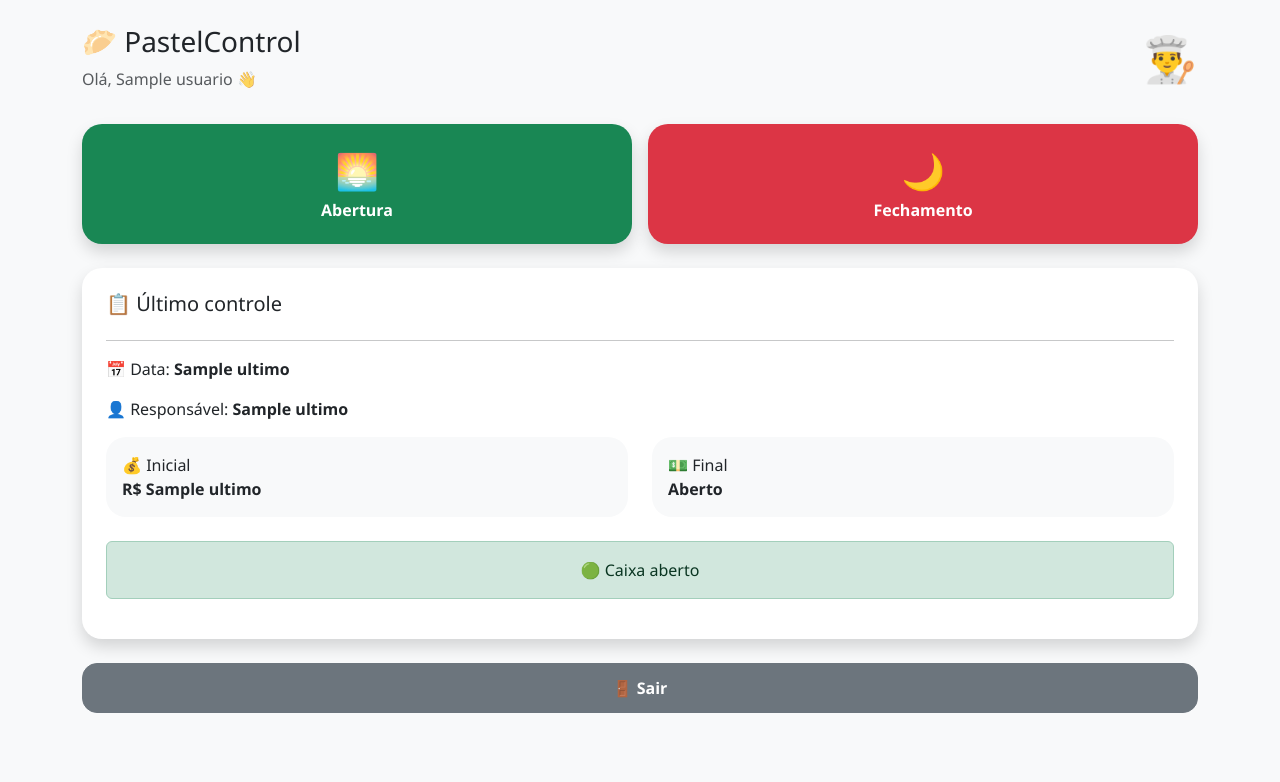
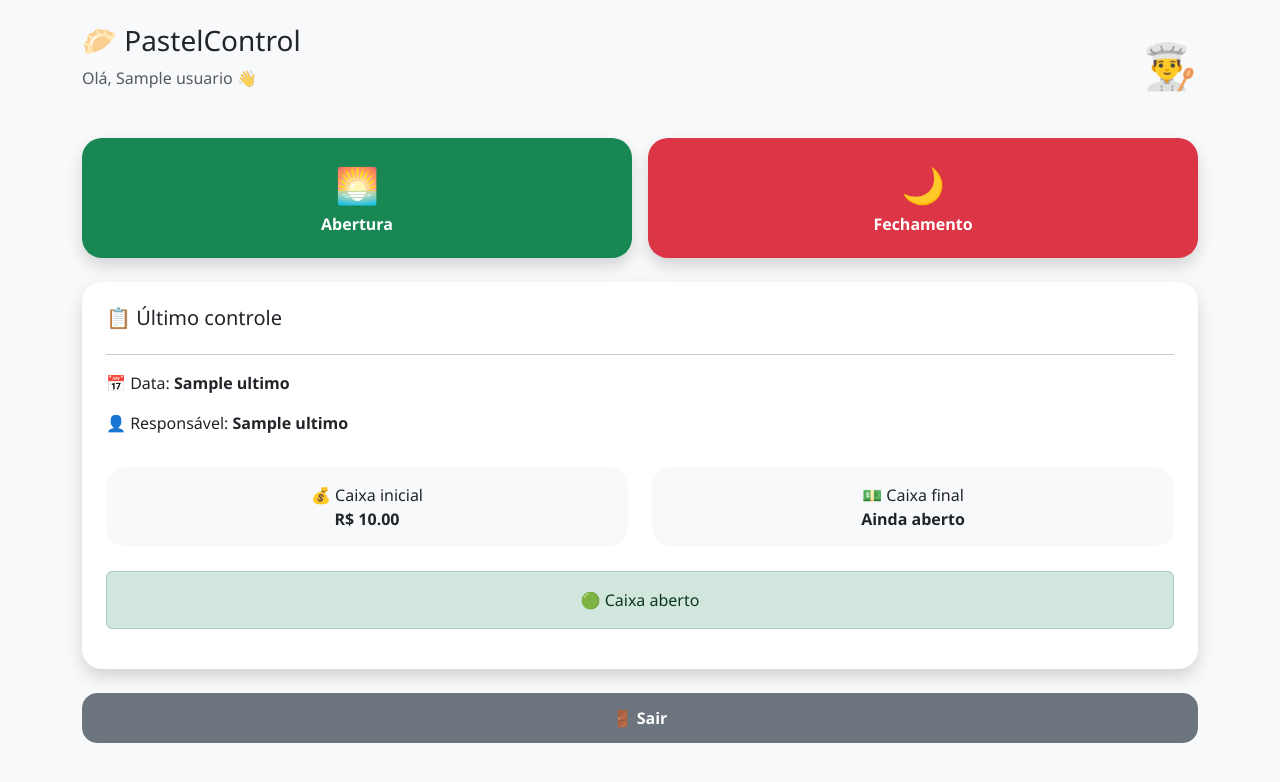
Before and after one commit to thalves2004/pastelaria-app, a Flask app: template templates/dashboard.html in a window 1280 px wide. Shown: the top 782 px of the page. Run offline with Flask 3, Linux system fonts and the light colour scheme; the template is opened without the code that fills it: most values are stand-ins (such as "Sample title", 1, 10 or a date in 2020).

Commit message:
corrige status do dashboard

```diff
--- a/templates/dashboard.html
+++ b/templates/dashboard.html
@@ -3,6 +3,10 @@
 <html lang="pt-br">
 
 <head>
+
+<meta charset="UTF-8">
+
+<meta name="viewport" content="width=device-width, initial-scale=1">
 
 <link rel="manifest" href="/static/manifest.json">
 
@@ -10,15 +14,12 @@
 
 <link rel="apple-touch-icon" href="/static/icon-192.png">
 
-<meta charset="UTF-8">
-
-<meta name="viewport" content="width=device-width, initial-scale=1">
-
 
 <title>PastelControl</title>
 
 
 <link href="https://cdn.jsdelivr.net/npm/bootstrap@5.3.3/dist/css/bootstrap.min.css" rel="stylesheet">
+
 
 <link rel="stylesheet" href="/static/style.css">
 
@@ -48,7 +49,7 @@
 </h3>
 
 
-<p class="text-muted mb-0">
+<p class="text-muted">
 
 Olá, {{usuario}} 👋
 
@@ -56,7 +57,6 @@ Olá, {{usuario}} 👋
 
 
 </div>
-
 
 
 <div style="font-size:45px">
@@ -74,16 +74,17 @@ Olá, {{usuario}} 👋
 
 <!-- MENU -->
 
-
 <div class="row g-3 mt-3">
 
 
 
 <div class="col-6">
 
+
 <a href="/abertura" class="text-decoration-none">
 
-<div class="card shadow card-menu bg-success text-white">
+
+<div class="card shadow card-menu bg-success text-white text-center p-3">
 
 
 <span style="font-size:35px">
@@ -98,7 +99,9 @@ Abertura
 
 </div>
 
+
 </a>
+
 
 </div>
 
@@ -106,11 +109,14 @@ Abertura
 
 
 
+
 <div class="col-6">
+
 
 <a href="/fechamento" class="text-decoration-none">
 
-<div class="card shadow card-menu bg-danger text-white">
+
+<div class="card shadow card-menu bg-danger text-white text-center p-3">
 
 
 <span style="font-size:35px">
@@ -125,7 +131,9 @@ Fechamento
 
 </div>
 
+
 </a>
+
 
 </div>
 
@@ -139,9 +147,11 @@ Fechamento
 
 <div class="col-6">
 
+
 <a href="/produtos" class="text-decoration-none">
 
-<div class="card shadow card-menu bg-warning">
+
+<div class="card shadow card-menu bg-warning text-dark text-center p-3">
 
 
 <span style="font-size:35px">
@@ -156,7 +166,9 @@ Produtos
 
 </div>
 
+
 </a>
+
 
 </div>
 
@@ -166,9 +178,11 @@ Produtos
 
 <div class="col-6">
 
+
 <a href="/usuarios" class="text-decoration-none">
 
-<div class="card shadow card-menu bg-primary text-white">
+
+<div class="card shadow card-menu bg-primary text-white text-center p-3">
 
 
 <span style="font-size:35px">
@@ -183,7 +197,9 @@ Usuários
 
 </div>
 
+
 </a>
+
 
 </div>
 
@@ -193,9 +209,11 @@ Usuários
 
 <div class="col-12">
 
+
 <a href="/relatorios" class="text-decoration-none">
 
-<div class="card shadow card-menu bg-dark text-white">
+
+<div class="card shadow card-menu bg-dark text-white text-center p-3">
 
 
 <span style="font-size:35px">
@@ -210,7 +228,9 @@ Relatórios
 
 </div>
 
+
 </a>
+
 
 </div>
 
@@ -228,14 +248,11 @@ Relatórios
 
 
 
-<!-- ÚLTIMO CONTROLE -->
-
-
-{% if ultimo %}
-
+<!-- ULTIMO CAIXA -->
 
 
 <div class="card shadow mt-4 p-4">
+
 
 
 <h5>
@@ -247,6 +264,9 @@ Relatórios
 
 <hr>
 
+
+
+{% if ultimo %}
 
 
 
@@ -282,26 +302,27 @@ Relatórios
 
 
 
-<div class="row">
+<div class="row mt-3">
+
 
 
 <div class="col-6">
 
 
-<div class="card p-3 bg-light">
+<div class="card bg-light p-3 text-center">
 
 
-💰 Inicial
+💰 Caixa inicial
 
 
 <br>
 
 
-<b>
+<strong>
 
-R$ {{ultimo[3]}}
+R$ {{ "%.2f"|format(ultimo[3]) }}
 
-</b>
+</strong>
 
 
 </div>
@@ -316,33 +337,34 @@ R$ {{ultimo[3]}}
 <div class="col-6">
 
 
-<div class="card p-3 bg-light">
+<div class="card bg-light p-3 text-center">
 
 
-💵 Final
+💵 Caixa final
 
 
 <br>
 
 
-<b>
+<strong>
 
 
-{% if ultimo[11] == "FECHADO" %}
+{% if ultimo[4] and ultimo[4] > 0 %}
 
-R$ {{ultimo[4]}}
+
+R$ {{ "%.2f"|format(ultimo[4]) }}
+
 
 {% else %}
 
-Aberto
+
+Ainda aberto
+
 
 {% endif %}
 
 
-</b>
-
-
-</div>
+</strong>
 
 
 </div>
@@ -352,16 +374,20 @@ Aberto
 
 
 
+</div>
+
+
+
+
 
 
 <br>
 
 
 
+<!-- STATUS CORRETO -->
 
-
-{% if ultimo[11] == "FECHADO" %}
-
+{% if ultimo[11]|upper == "FECHADO" %}
 
 
 <div class="alert alert-danger text-center">
@@ -373,9 +399,7 @@ Aberto
 </div>
 
 
-
 {% else %}
-
 
 
 <div class="alert alert-success text-center">
@@ -387,13 +411,9 @@ Aberto
 </div>
 
 
-
 {% endif %}
 
 
-
-
-</div>
 
 
 
@@ -401,15 +421,22 @@ Aberto
 
 
 
-<div class="alert alert-warning mt-4">
+<div class="alert alert-warning text-center">
 
-Nenhum controle realizado.
+
+Nenhum caixa registrado.
+
 
 </div>
 
 
 
 {% endif %}
+
+
+
+</div>
+
 
 
 
@@ -427,7 +454,9 @@ Nenhum controle realizado.
 
 
 
+
 </div>
+
 
 
 </body>
```
